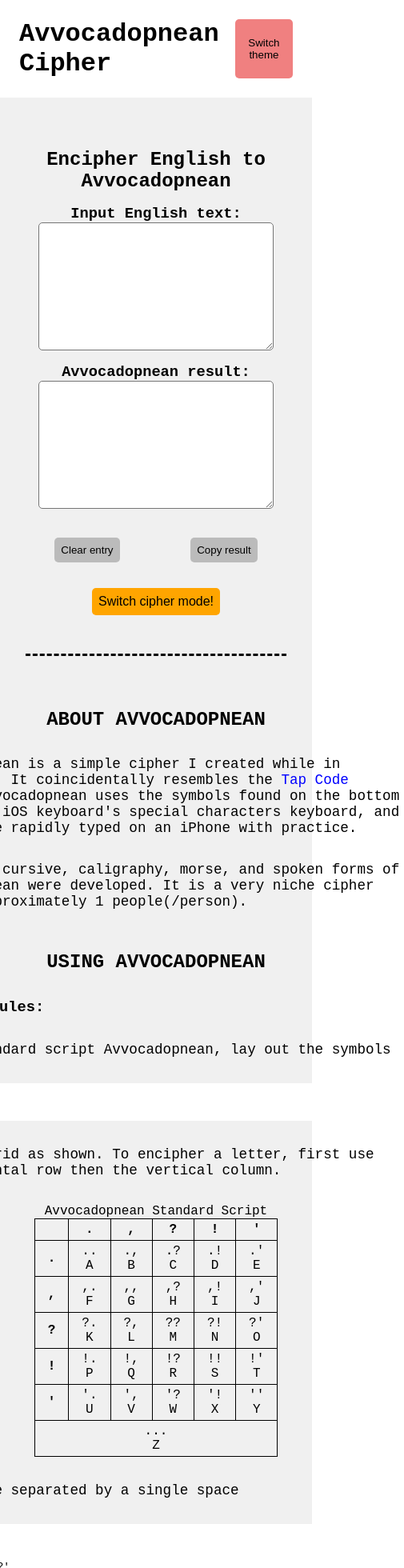
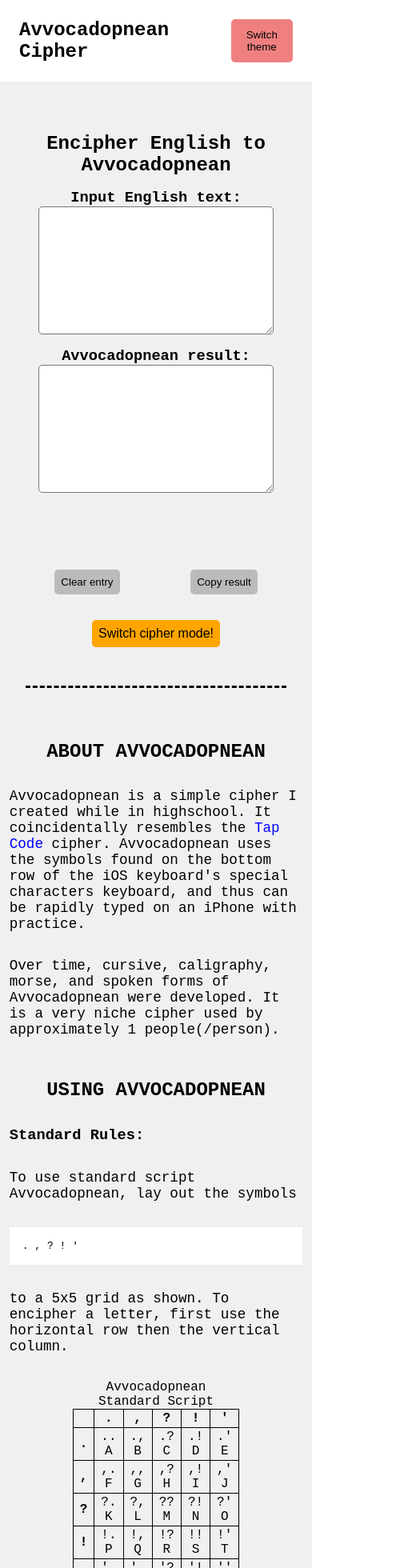
Before and after one commit to meiou9sei/avvocadopneansite, a React (Create React App) app: page / in a window 390 px wide. Shown: the top 1960 px of the page at 80% size, 505 px wide, since content can reach past the window. Built offline with nearby package versions, Linux system fonts and the light colour scheme.

Commit message:
💄 fix styling for moblie

```diff
--- a/src/components/About.js
+++ b/src/components/About.js
@@ -17,7 +17,9 @@ export default function About() {
         <p>To use standard script Avvocadopnean, lay out the symbols</p>
         <pre>. , ? ! '</pre>
         <p>to a 5x5 grid as shown. To encipher a letter, first use the horizontal row then the vertical column.</p>
-        <TableAvvocDecipher />
+        <div className="table-wrapper">
+          <TableAvvocDecipher />
+        </div>
         <p className="rule">Letters are separated by a single space</p>
         <pre>
           Pluto<br/><br/>
@@ -57,7 +59,9 @@ export default function About() {
           i    a  m    0b10110   y  e  a  r  s    o  l  d
         </pre>
         <p className="rule">!_ denotes a base 10 number<br/>These are the numbers in Base 10:</p>
-        <TableAvvocNumbers />
+        <div className="table-wrapper">
+          <TableAvvocNumbers />
+        </div>
         <pre>
           I was born in 2000.<br/><br/>
           ,! - '? .. !! - ., ?' !? ?! - ,! ?! - !_*,^'^'^' .<br/>
--- a/src/components/tables/TableAvvocDecipher.js
+++ b/src/components/tables/TableAvvocDecipher.js
@@ -1,5 +1,3 @@
-import "./tableStyling.css";
-
 export default function TableAvvocDecipher() {
   return (
     // prettier-ignore
--- a/src/components/tables/TableAvvocNumbers.js
+++ b/src/components/tables/TableAvvocNumbers.js
@@ -1,5 +1,3 @@
-import "./tableStyling.css";
-
 export default function TableAvvocNumbers() {
   return (
     // prettier-ignore
--- a/src/components/tables/tableStyling.css
+++ /dev/null
@@ -1,9 +0,0 @@
-table {
-    border-collapse: collapse;
-}
-
-th, td {
-    border: 1px solid;
-    padding: 4px 16px;
-    text-align: center;
-}
--- a/src/styles/styles.scss
+++ b/src/styles/styles.scss
@@ -92,7 +92,6 @@ button {
     padding: 8px;
     border-radius: 5px;
     cursor: pointer;
-    background-color: none;
 }
 
 button:hover {
@@ -105,7 +104,7 @@ a {
 
 pre {
     padding: 1rem;
-
+    overflow: scroll;
 }
 
 header {
@@ -147,8 +146,7 @@ main {
     display: flex;
     justify-content: space-between;
     gap: 1rem;
-    height: 50vh;
-    max-height: 20rem;
+    max-height: max(50vh, 20rem);
 
     .cipher-input, .cipher-output {
         flex-grow: 1;
@@ -194,6 +192,7 @@ main {
     display: flex;
     flex-direction: column;
     gap: 3rem;
+    max-width: 95vw;
 
     section {
         margin: 2px;
@@ -211,6 +210,24 @@ main {
     }
 }
 
+.table-wrapper {
+    overflow: scroll;
+    display: flex;
+    flex-direction: column;
+    align-items: center;
+}
+
+table {
+    border-collapse: collapse;
+}
+
+th,
+td {
+    border: 1px solid;
+    padding: 4px 16px;
+    text-align: center;
+}
+
 footer {
     width: 100%;
     text-align: center;
@@ -218,6 +235,14 @@ footer {
 }
 
 @media screen and (max-width: 600px) {
+    h1 {
+        font-size: 1.5rem;
+    }
+
+    button.switch-theme {
+        padding: 2px;
+    }
+
     .cipher-io {
         flex-direction: column;
     }
@@ -225,4 +250,11 @@ footer {
     .cipher-controls {
         margin-top: 5rem;
     }
+
+    th,
+    td {
+        border: 1px solid;
+        padding: 2px 8px;
+        text-align: center;
+    }
 }
```
